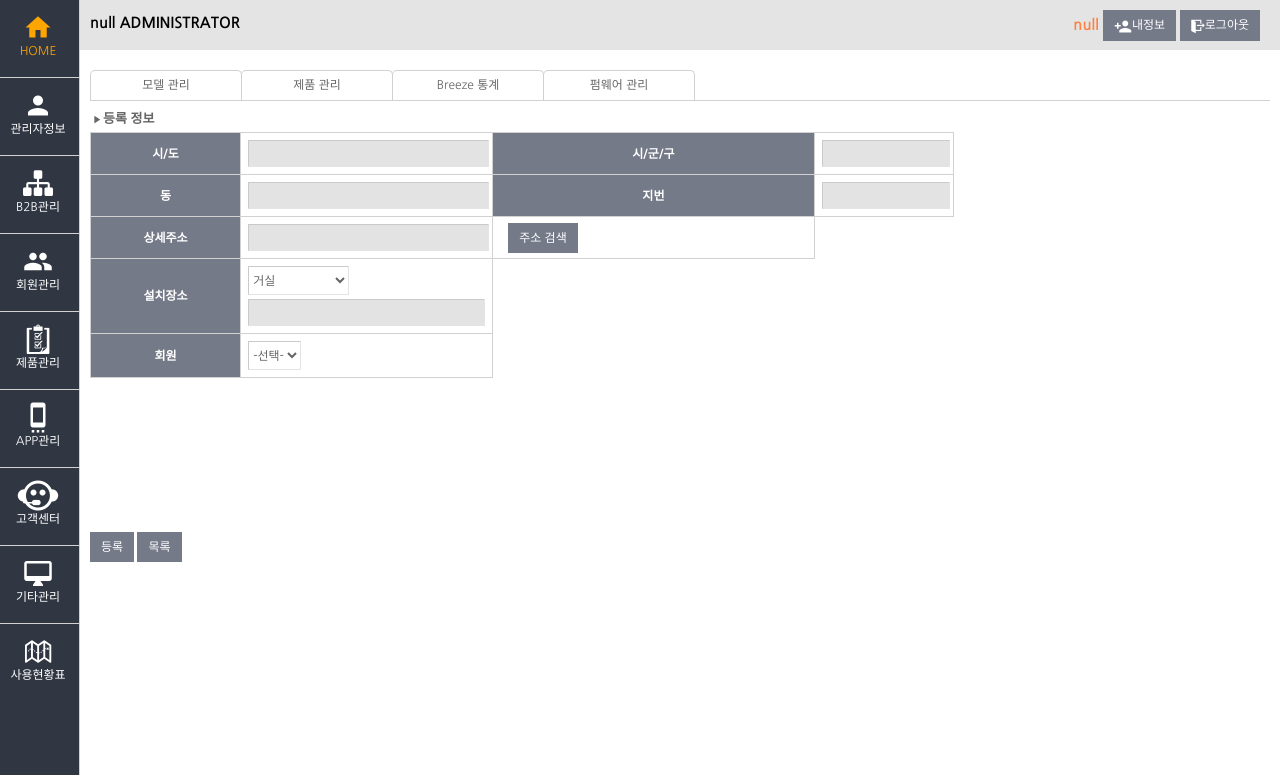
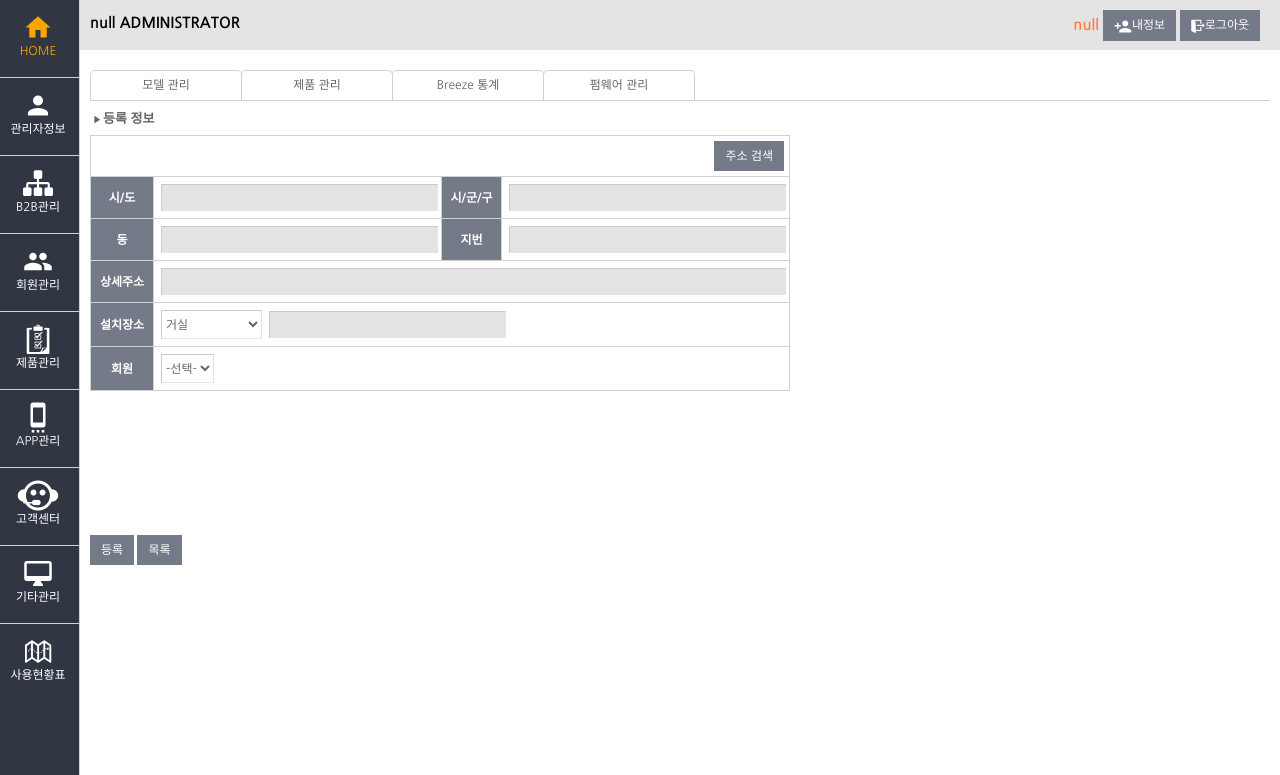
Before and after one commit to Business-bin/breezeBlow, a Java web app: template src/main/webapp/WEB-INF/views/product/regMem.jsp in a window 1280 px wide. Shown: the top 775 px of the page. Run offline with Spring Boot 4, a stand-in JSP engine, Linux system fonts and the light colour scheme; the template is opened without the code that fills it, so the values that code supplies are empty; the project's own start-up code is not run, and a stand-in starts its controllers and pages; some libraries are stand-ins or nearby versions.

Commit message:
사용자 기기등록 폼 수정, faq 글 수정 후 리스트 조회조건 수정

```diff
--- a/src/main/webapp/WEB-INF/views/board/faqView.jsp
+++ b/src/main/webapp/WEB-INF/views/board/faqView.jsp
@@ -87,7 +87,8 @@
 				<form action="/board/faqList" method="post" id="backForm">
 					<input type="hidden" name="start_dt" value="${dMap.start_dt}"/>
 					<input type="hidden" name="end_dt" value="${dMap.end_dt}"/>
-					<input type="hidden" name="bd_tp_2" value="${dMap.bd_tp_2}"/>
+					<%-- <input type="hidden" name="bd_tp_2" value="${dMap.bd_tp_2}"/> --%>
+					<input type="hidden" name="bd_tp_2" value=""/>
 					<input type="hidden" name="category" value="${dMap.category}"/>
 					<input type="hidden" name="keyword" value="${dMap.keyword}"/>
 				</form>
--- a/src/main/webapp/WEB-INF/views/product/regMem.jsp
+++ b/src/main/webapp/WEB-INF/views/product/regMem.jsp
@@ -24,21 +24,24 @@
 				<div class="tbar">
 					<div class="w100 fl"><i class="axi axi-play-arrow"></i>등록 정보</div>
 				</div>
-				<div class="w100" style="height: 400px;">
-					<!-- <table class="basictables mgt4 w100"> -->
-					<table class="basictables">
-						<colgroup>
+				<div class="divw80" style="height: 400px;">
+					<table class="basictables mgt4 tableW700">
+					<!-- <table class="basictables"> -->
+						<%-- <colgroup>
 							<col width="14%" />
 							<col width="13%" />
 							<col width="30%" />
 							<col width="13%" />
 							<col width="30%" />
-						</colgroup>
+						</colgroup> --%>
 						<tbody>
+							<tr>
+								<td colspan="4" align="right"><button type="button" id="addrBtn" class="button mgl10">주소 검색</button></td>
+							</tr>
 							<tr>
 								<th>시/도</th>
 								<td><input type="text" id="regAddr1" name="regAddr1" class="w100" readonly="readonly"/></td>
-								<th class="wp80" >시/군/구</th>
+								<th>시/군/구</th>
 								<td><input type="text" id="regAddr2" name="regAddr2" class="w100" readonly="readonly"/></td>
 							</tr>
 							<tr>
@@ -49,12 +52,11 @@
 							</tr>
 							<tr>
 								<th>상세주소</th>
-								<td><input type="text" id="regAddr5" name="regAddr5" class="w100" readonly="readonly"/></td>
-								<td><button type="button" id="addrBtn" class="button mgl10">주소 검색</button></td>
+								<td colspan="3"><input type="text" id="regAddr5" name="regAddr5" class="w100" readonly="readonly"/></td>
 							</tr>
 							<tr>
 								<th>설치장소</th>
-								<td>
+								<td colspan="3">
 									<select id="pprtAli" name="pprtAli">
 										<option value="거실">거실</option>
 										<option value="침실">침실</option>
@@ -68,7 +70,7 @@
 							</tr>
 							<tr>
 								<th>회원</th>
-								<td>
+								<td colspan="3">
 									<select name="memSq" id="memSq">
 										<option value="">-선택-</option>
 										<c:forEach items="${memList}" var="m">
--- a/src/main/webapp/resources/css/brb/brb.css
+++ b/src/main/webapp/resources/css/brb/brb.css
@@ -599,15 +599,19 @@
 	min-width: 650px !important;
 }
 
-.wp80 {
-	width: 80px !important;
-}
-
 .w100 {
 	width: 100% !important;
 }
 
+.tableW700 {
+	width: 700px !important;
+}
+
 .w50 {
+	width: 50% !important;
+}
+
+.divw80 {
 	width: 50% !important;
 }
 
--- a/src/main/webapp/resources/css/style.css
+++ b/src/main/webapp/resources/css/style.css
@@ -81,6 +81,8 @@ select:readonly{background-color: #e3e3e3;}
 .basictables {width:100%;}
 .basictables th { padding:5px; border:1px solid #d1d1d1; background:#757a88; color:#FFF;}
 .basictables td { padding:5px; border:1px solid #d1d1d1; }
+.basictables td:nth-child(1) { width:120px;}
+.basictables td:nth-child(3) { width:120px;}
 .basictables td.tleft {text-align:left;}
 .basictables td.tcenter {text-align:center;}
 .basictables td.tright {text-align:right;}
```
